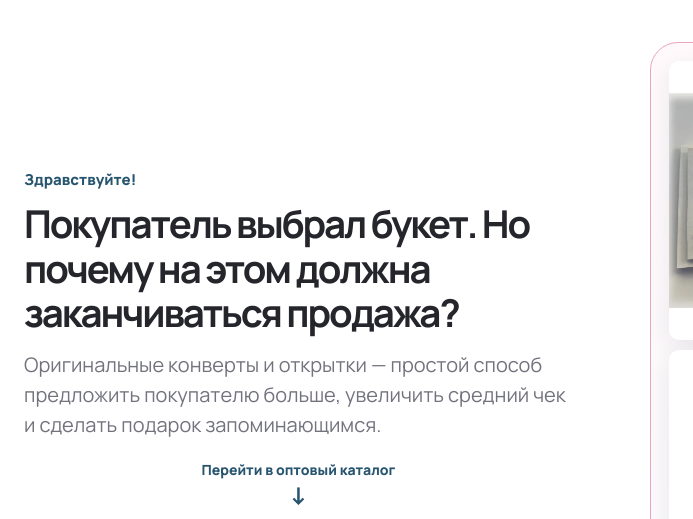
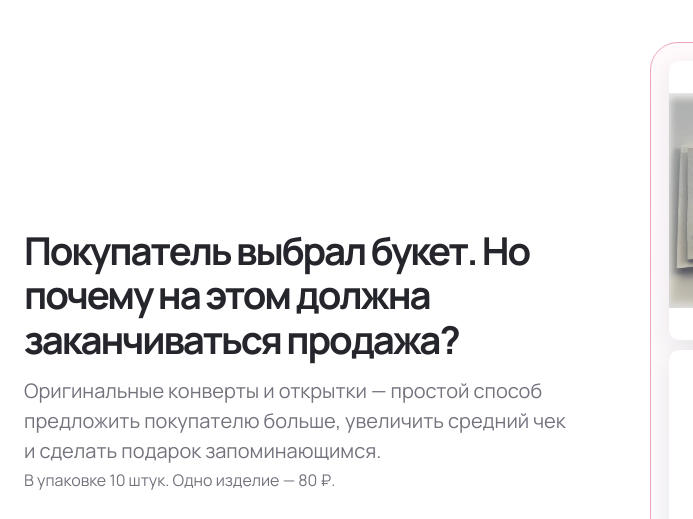
Before and after one commit to LangSage/topper-shop, a plain HTML site: page index.html in a window 1280 px wide. Shown: the part 131-650 px from the top of the page, 0-693 px from the left. Drawn offline with nearby package versions, Linux system fonts and the light colour scheme; a web font is replaced by a local one.

Commit message:
Remove greeting and wholesale catalog link from hero

```diff
--- a/index.html
+++ b/index.html
@@ -138,10 +138,8 @@
     <main id="top">
       <section class="hero shell">
         <div class="hero__copy">
-          <p class="eyebrow hero__pitch">Здравствуйте!</p>
           <h1 class="hero__question">Покупатель выбрал букет. Но почему на этом должна заканчиваться продажа?</h1>
           <p class="hero__lead hero__detail">Оригинальные конверты и открытки — простой способ предложить покупателю больше, увеличить средний чек и сделать подарок запоминающимся.</p>
-          <a class="hero__catalog-link" href="#catalog">Перейти в оптовый каталог<span aria-hidden="true">↓</span></a>
           <p class="hero__lead">В упаковке 10 штук. Одно изделие — 80 ₽.</p>
           <p class="hero__lead hero__detail hero__invitation">Посмотрите ассортимент и оцените, что может приносить дополнительную прибыль вашему магазину.</p>
         </div>
```
